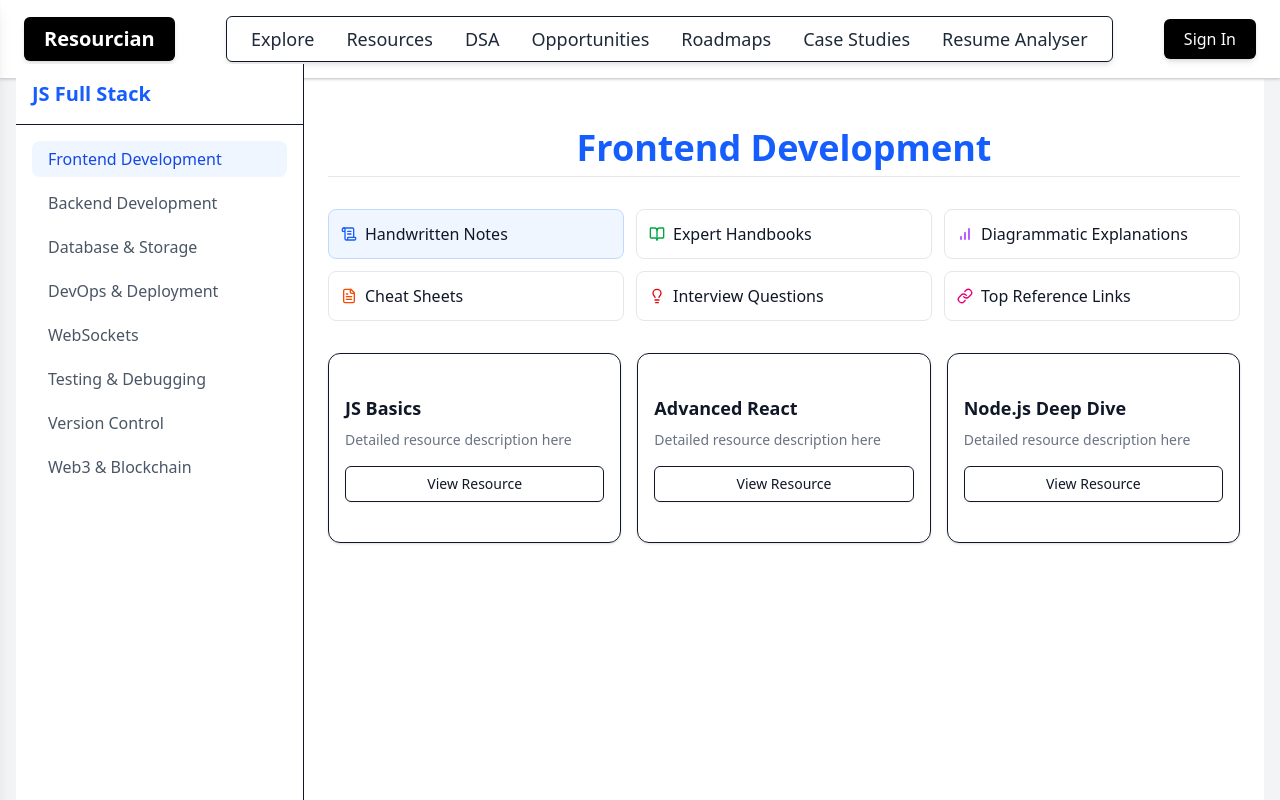
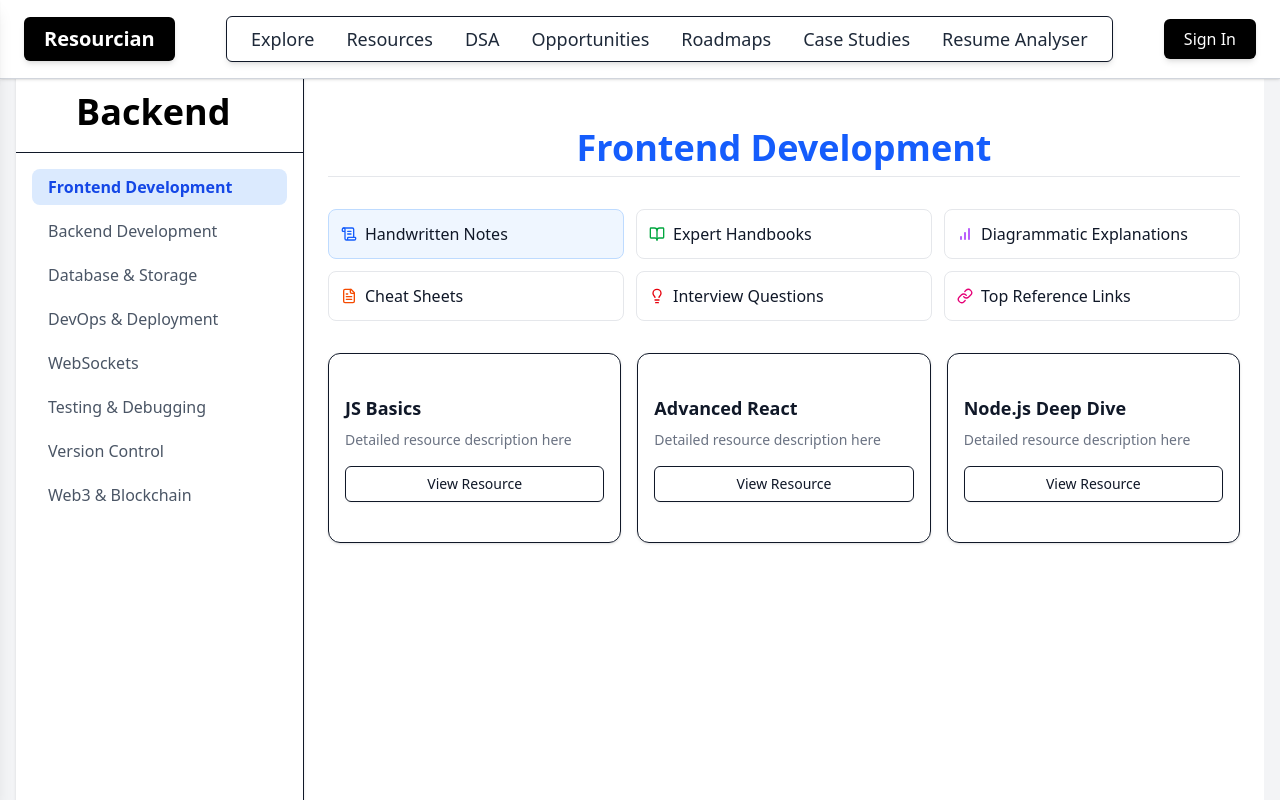
Before and after one commit to Mudavath-Giri-Naik/Resourcian, a Next.js app: page /resources/web-development/javascript in a window 1280 px wide. Shown: the top 800 px of the page. Built offline with nearby package versions, Linux system fonts and the light colour scheme.

Commit message:
Updated resource full stack page

```diff
--- a/src/app/resources/web-development/javascript/page.tsx
+++ b/src/app/resources/web-development/javascript/page.tsx
@@ -36,21 +36,24 @@ const resourceData: Record<string, string[]> = {
   "Interview Questions": ["Top 100 JS Questions", "React FAQs"],
   "Top Reference Links": ["MDN Docs", "JavaScript.info"],
 };
+
+
+
 export default function Page() {
   const [selectedSection, setSelectedSection] = useState(sections[0]);
   const [selectedResource, setSelectedResource] = useState(resources[0].title);
-  const [sidebarOpen, setSidebarOpen] = useState(true);
+  const [sidebarOpen, setSidebarOpen] = useState(false);
   const [isMobile, setIsMobile] = useState(false);
 
   useEffect(() => {
     const handleResize = () => {
       const mobile = window.innerWidth < 768;
       setIsMobile(mobile);
-      setSidebarOpen(!mobile);
+      setSidebarOpen(false);
     };
     handleResize();
-    window.addEventListener('resize', handleResize);
-    return () => window.removeEventListener('resize', handleResize);
+    window.addEventListener("resize", handleResize);
+    return () => window.removeEventListener("resize", handleResize);
   }, []);
 
   const handleSectionSelect = (section: string) => {
@@ -60,39 +63,46 @@ export default function Page() {
 
   return (
     <div className="flex min-h-screen bg-white">
-      {/* Mobile Overlay */}
+      {/* Mobile Overlay Menu */}
       {isMobile && sidebarOpen && (
-        <div
-          className="fixed inset-0 bg-black/50 z-40"
-          onClick={() => setSidebarOpen(false)}
-        />
+        <div className="fixed inset-0 flex items-center justify-center bg-black/50 z-40">
+          <div className="bg-white p-4 w-80 rounded-lg shadow-lg">
+            <div className="flex justify-between items-center mb-4">
+              <h2 className="text-xl font-bold text-blue-600">Category</h2>
+              <Button variant="ghost" onClick={() => setSidebarOpen(false)} className="p-2 hover:bg-gray-100 rounded-lg">
+                <X className="h-5 w-5 text-gray-600" />
+              </Button>
+            </div>
+            <ScrollArea className="h-100 p-2">
+              {sections.map((section) => (
+                <Button
+                  key={section}
+                  variant="ghost"
+                  className={`w-full justify-start mb-2 px-4 py-5 rounded-lg text-base transition-all
+                    ${selectedSection === section ? "bg-blue-50 text-blue-700 font-semibold" : "text-gray-600 hover:bg-gray-100"}`}
+                  onClick={() => handleSectionSelect(section)}
+                >
+                  {section}
+                </Button>
+              ))}
+            </ScrollArea>
+          </div>
+        </div>
       )}
 
-      {/* Sidebar - Fixed mobile behavior */}
-      <aside
-        className={`fixed md:relative z-50 h-full bg-white border-r transition-transform duration-300
-          ${sidebarOpen ? 'translate-x-0' : '-translate-x-full'}
-          w-72 shadow-lg md:shadow-none md:translate-x-0`}
-      >
-        <div className="p-4 flex justify-between items-center border-b">
-          <h2 className="text-xl font-bold text-blue-600">JS Full Stack</h2>
-          {isMobile && (
-            <Button
-              variant="ghost"
-              onClick={() => setSidebarOpen(false)}
-              className="p-2 hover:bg-gray-100 rounded-lg md:hidden"
-            >
-              <X className="h-5 w-5 text-gray-600" />
-            </Button>
-          )}
+      {/* Sidebar for Desktop */}
+      {!isMobile && (
+        <aside className="w-72  bg-white border-r shadow-sm">
+          <div className="p-5 mt-2 pl-15 border-b">
+            <h2 className="text-4xl font-bold text-black ">Backend</h2>
           </div>
           <ScrollArea className="h-[calc(100vh-65px)] p-4">
             {sections.map((section) => (
               <Button
                 key={section}
                 variant="ghost"
-              className={`w-full justify-start mb-2 px-4 py-3 rounded-lg text-base
-                ${selectedSection === section ? 'bg-blue-50 text-blue-700' : 'text-gray-600 hover:bg-gray-100'}`}
+                className={`w-full justify-start mb-2 px-4 py-2 rounded-lg text-base transition-all
+                  ${selectedSection === section ? "bg-blue-100 text-blue-700 font-semibold" : "text-gray-600 hover:bg-gray-300"}`}
                 onClick={() => handleSectionSelect(section)}
               >
                 {section}
@@ -100,26 +110,23 @@ export default function Page() {
             ))}
           </ScrollArea>
         </aside>
+      )}
 
-      {/* Main Content - Reduced gap and centered */}
+      {/* Main Content */}
       <main className="flex-1 transition-margin duration-300 mt-10">
         <div className="p-4 md:p-6 max-w-7xl mx-auto">
-          {/* Mobile Header */}
-          <div className="md:hidden mb-4">
-            <Button
-              variant="outline"
-              onClick={() => setSidebarOpen(true)}
-              className="p-2 hover:bg-gray-100"
-            >
+          {/* Mobile Menu Button */}
+          {isMobile && (
+            <div className="mb-4">
+              <Button variant="outline" onClick={() => setSidebarOpen(true)} className="p-2 hover:bg-gray-100">
                 <Menu className="h-6 w-6 text-gray-600" />
               </Button>
             </div>
+          )}
 
           {/* Title Section */}
           <div className="text-center mb-8">
-            <h1 className="text-3xl md:text-4xl font-bold text-blue-600 mb-2">
-              {selectedSection}
-            </h1>
+            <h1 className="text-3xl md:text-4xl font-bold text-blue-600 mb-2">{selectedSection}</h1>
             <Separator className="bg-gray-200" />
           </div>
 
@@ -130,9 +137,7 @@ export default function Page() {
                 key={title}
                 onClick={() => setSelectedResource(title)}
                 className={`flex items-center p-3 rounded-lg border transition-all
-                  ${selectedResource === title
-                    ? 'border-blue-200 bg-blue-50'
-                    : 'border-gray-200 hover:bg-gray-50'}`}
+                  ${selectedResource === title ? "border-blue-200 bg-blue-50" : "border-gray-200 hover:bg-gray-50"}`}
               >
                 <span className={`mr-2 ${color}`}>{icon}</span>
                 <span className="text-sm md:text-base font-medium">{title}</span>
@@ -141,13 +146,15 @@ export default function Page() {
           </div>
 
           {/* Resource Cards */}
-          <div className="grid grid-cols-1  md:grid-cols-2 lg:grid-cols-3 gap-4">
+          <div className="grid grid-cols-1 md:grid-cols-2 lg:grid-cols-3 gap-4">
             {resourceData[selectedResource].map((item) => (
               <Card key={item} className="hover:shadow-md transition-shadow">
                 <CardContent className="p-4">
                   <h3 className="text-lg font-semibold mb-2">{item}</h3>
                   <p className="text-gray-500 text-sm mb-4">Detailed resource description here</p>
-                  <Button variant="outline" className="w-full">View Resource</Button>
+                  <Button variant="outline" className="w-full">
+                    View Resource
+                  </Button>
                 </CardContent>
               </Card>
             ))}
```
Lines whose indentation alone changed are shown as unchanged.
